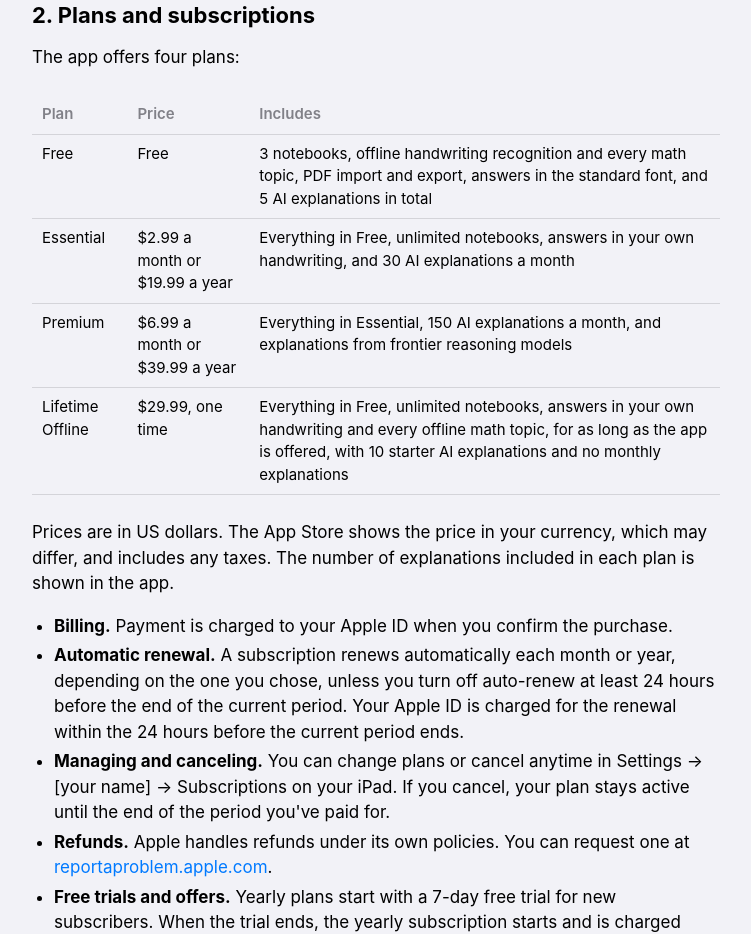
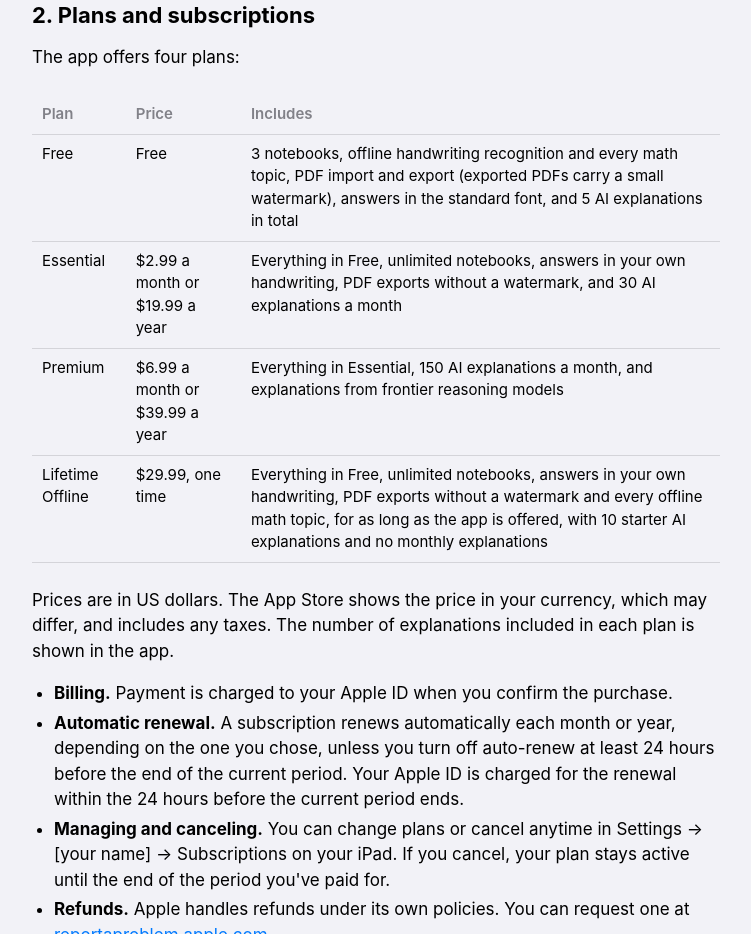
Before and after one commit to jkim7113/tfmn_website, a plain HTML site: page terms.html in a window 1280 px wide. Shown: the part 890-1824 px from the top of the page, without its empty margins (264-1015 px from the left). Drawn offline with nearby package versions, Linux system fonts and the light colour scheme.

Commit message:
Website: watermark on Free PDF exports
Co-Authored-By: Claude Opus 5.5 <noreply@anthropic.com>

```diff
--- a/terms.html
+++ b/terms.html
@@ -52,10 +52,10 @@
   <div class="table-scroll">
   <table>
     <tr><th>Plan</th><th>Price</th><th>Includes</th></tr>
-    <tr><td>Free</td><td>Free</td><td>3 notebooks, offline handwriting recognition and every math topic, PDF import and export, answers in the standard font, and 5 AI explanations in total</td></tr>
-    <tr><td>Essential</td><td>$2.99 a month or $19.99 a year</td><td>Everything in Free, unlimited notebooks, answers in your own handwriting, and 30 AI explanations a month</td></tr>
+    <tr><td>Free</td><td>Free</td><td>3 notebooks, offline handwriting recognition and every math topic, PDF import and export (exported PDFs carry a small watermark), answers in the standard font, and 5 AI explanations in total</td></tr>
+    <tr><td>Essential</td><td>$2.99 a month or $19.99 a year</td><td>Everything in Free, unlimited notebooks, answers in your own handwriting, PDF exports without a watermark, and 30 AI explanations a month</td></tr>
     <tr><td>Premium</td><td>$6.99 a month or $39.99 a year</td><td>Everything in Essential, 150 AI explanations a month, and explanations from frontier reasoning models</td></tr>
-    <tr><td>Lifetime Offline</td><td>$29.99, one time</td><td>Everything in Free, unlimited notebooks, answers in your own handwriting and every offline math topic, for as long as the app is offered, with 10 starter AI explanations and no monthly explanations</td></tr>
+    <tr><td>Lifetime Offline</td><td>$29.99, one time</td><td>Everything in Free, unlimited notebooks, answers in your own handwriting, PDF exports without a watermark and every offline math topic, for as long as the app is offered, with 10 starter AI explanations and no monthly explanations</td></tr>
   </table>
   </div>
   <p>Prices are in US dollars. The App Store shows the price in your currency, which may differ, and includes any taxes. The number of explanations included in each plan is shown in the app.</p>
```
Also changed, not shown: index.html (+3 -1 lines), support.html (+1 -1 lines).
